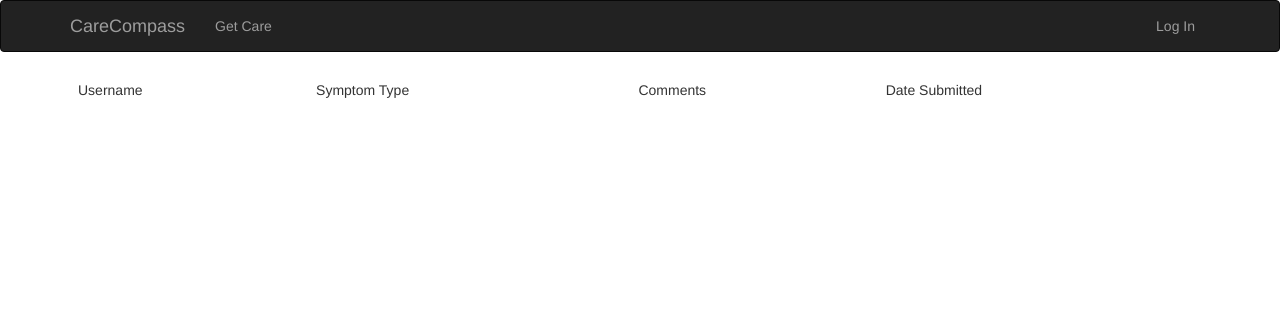
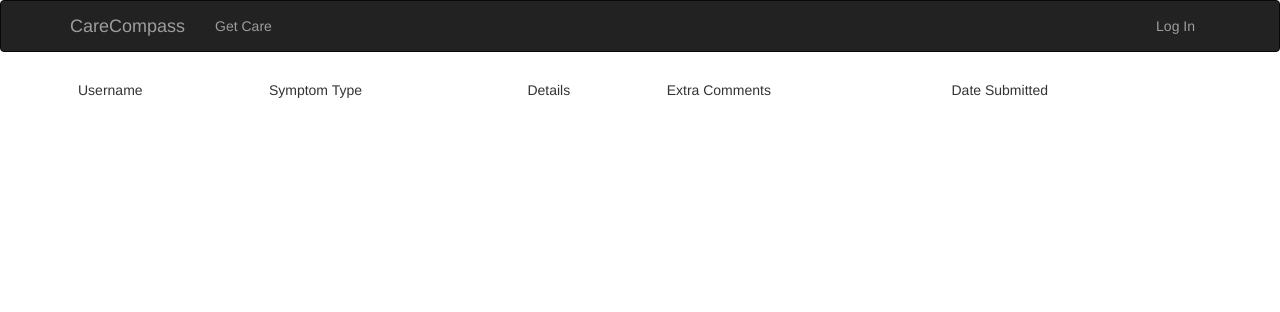
Before and after one commit to erkyky/cipm, a Flask app: page /halp in a window 1280 px wide. Shown: the top 312 px of the page. Run offline with Flask 2, Linux system fonts and the light colour scheme; data that the repository does not hold is empty; parts of the project's set-up code (start-up, migrations or seed data) failed here and were passed over; some libraries are stand-ins or nearby versions.

Commit message:
Adding extra info field in patient form

```diff
--- a/cipm/forms.py
+++ b/cipm/forms.py
@@ -35,6 +35,8 @@ class PatientForm(wtf.Form):
     bloodsugar_emergency = wtforms.DecimalField(label='bloodsugar_emergency', validators=[validators.Optional()])
     other_emergency = wtforms.TextAreaField(label='other_emergency', validators=[validators.Optional()])
 
+    extra = wtforms.TextAreaField(label='extra', validators=[validators.Optional()])
+
 
 class LoginForm(wtf.Form):
     username = wtforms.StringField('Username', validators=[validators.DataRequired(), validators.Length(1, 64),
--- a/cipm/templates/halp.html
+++ b/cipm/templates/halp.html
@@ -6,7 +6,8 @@
             <tr>
                 <td>Username  </td>
                 <td>Symptom Type  </td>
-                <td>Comments  </td>
+                <td>Details </td>
+                <td>Extra Comments  </td>
                 <td>Date Submitted  </td>
             </tr>
         </thead>
--- a/cipm/views.py
+++ b/cipm/views.py
@@ -50,28 +50,29 @@ def logout():
 def patientform():
     form = forms.PatientForm()
     if form.validate_on_submit():
-        primary_issue = form.primary_issue.data
-        if primary_issue == '0':
-            is_emergency = form.chest_emergency.data
-        if primary_issue == '1':
-            is_emergency = form.breath_emergency.data
-        if primary_issue == '2':
-            is_emergency = form.weight_emergency.data
-        if primary_issue == '3':
-            is_emergency = form.medication_emergency.data
-        if primary_issue == '4':
-            is_emergency = str(form.bloodsugar_emergency.data)
-        if primary_issue == '5':
-            is_emergency = form.other_emergency.data
+        issue = form.primary_issue.data
+        if issue == '0':
+            details = form.chest_emergency.data
+        elif issue == '1':
+            details = form.breath_emergency.data
+        elif issue == '2':
+            details = '{a}lbs'.format(a=form.weight_emergency.data)
+        elif issue == '3':
+            details = form.medication_emergency.data
+        elif issue == '4':
+            details = '{a}mg/dL'.format(a=form.bloodsugar_emergency.data)
+        elif issue == '5':
+            details = form.other_emergency.data
 
-        if not is_emergency:
+        if not details:
             # TODO fail somehow here
             pass
 
         username = login_module.current_user.username
         current_time = datetime.datetime.today()
+
         db = cipm.get_db()
-        db.execute('INSERT INTO symptoms VALUES (?,?,?,?)', [username, primary_issue, is_emergency, current_time])
+        db.execute('INSERT INTO symptoms VALUES (?,?,?,?,?)', [username, issue, details, form.extra.data, current_time])
         db.commit()
         return flask.redirect('/thankyou')
     return flask.render_template('patientform.html', form=form)
```
Also changed, not shown: cipm/templates/patientform.html (+9 -3 lines).
